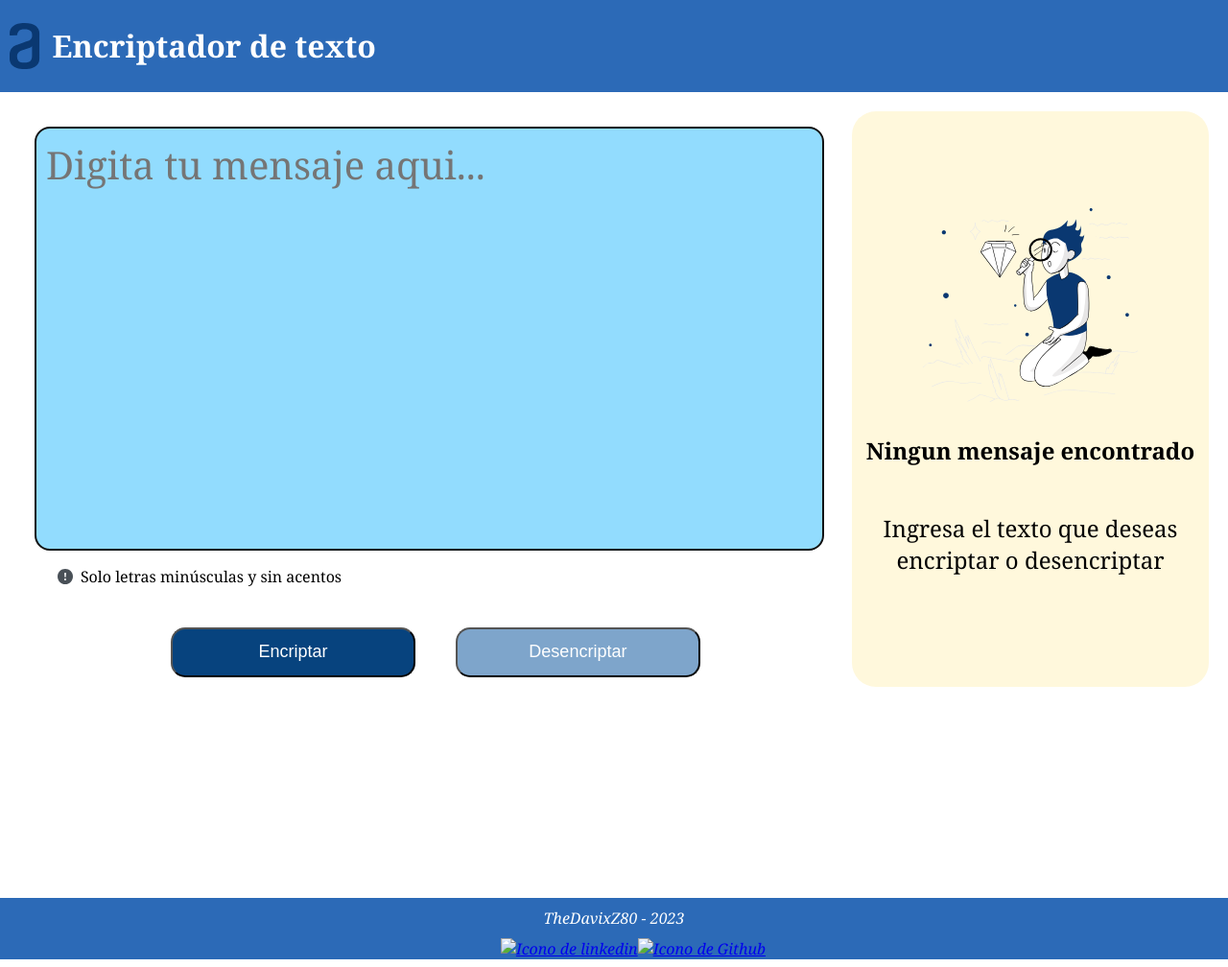
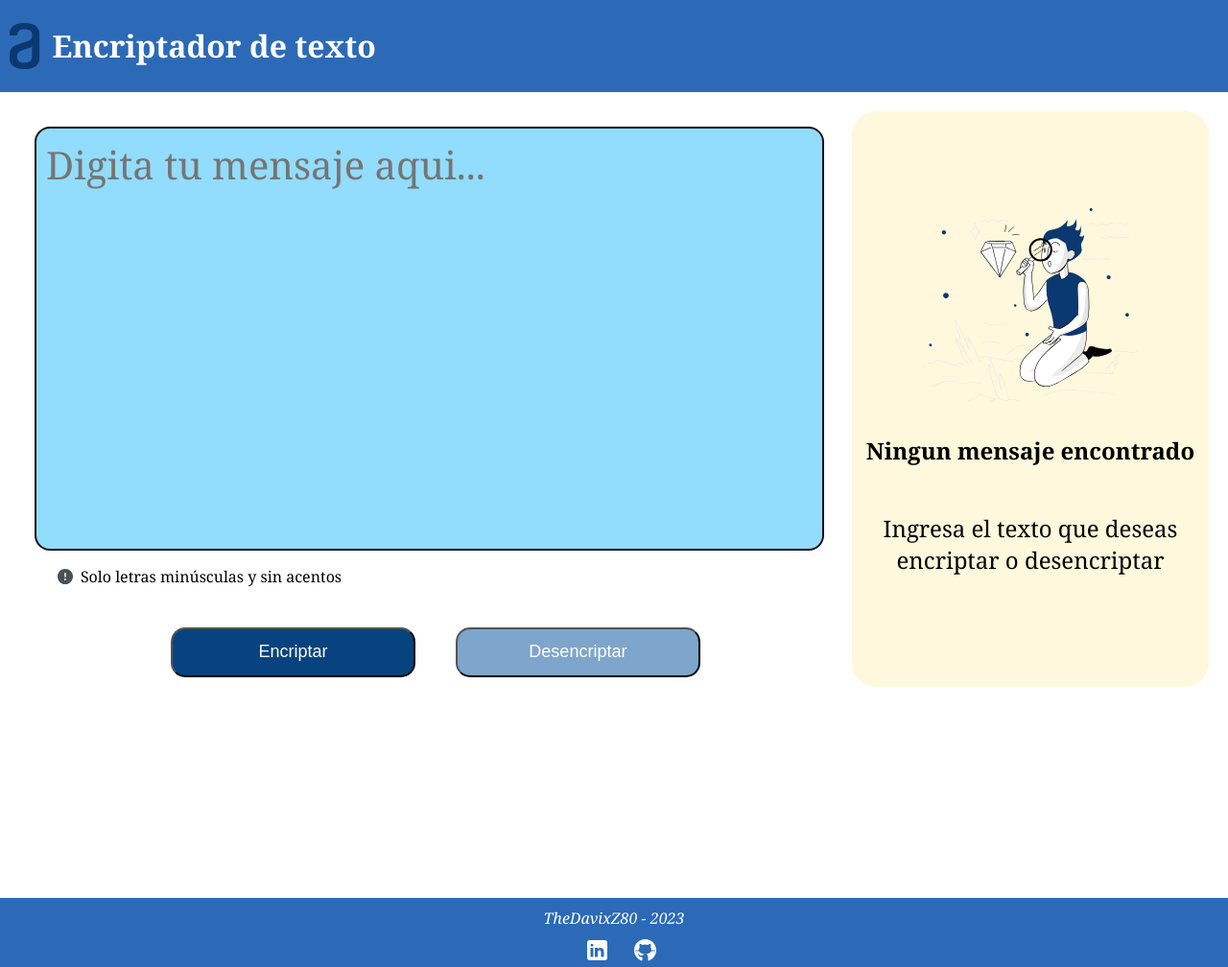
Before and after one commit to TheDavixZ80/OracleOne-EncriptadorDeTexto, a plain HTML site: page index.html in a window 1280 px wide. Shown: the whole page at 96% size. Drawn offline with Linux system fonts and the light colour scheme; the site is published under a folder, as on GitHub Pages, so addresses that start at the root find nothing.

Commit message:
Corrección en src de imagenes

```diff
--- a/index.html
+++ b/index.html
@@ -52,8 +52,8 @@
     <footer class="footer">
         <p class="footer-text">TheDavixZ80 - 2023</p>
         <ul class="social-media-icons">
-            <li><a href="https://www.linkedin.com/in/wdaviddiaz95/"><img src="/img/ico-linkedin.svg" class="media-ico" alt="Icono de linkedin"></a></li>
-            <li><a href="https://github.com/TheDavixZ80"> <img src="/img/ico-github.svg" class="media-ico" alt="Icono de Github"></a></li>
+            <li><a href="https://www.linkedin.com/in/wdaviddiaz95/"><img src="img/ico-linkedin.svg" class="media-ico" alt="Icono de linkedin"></a></li>
+            <li><a href="https://github.com/TheDavixZ80"> <img src="img/ico-github.svg" class="media-ico" alt="Icono de Github"></a></li>
         </ul>
     </footer>
 
```
